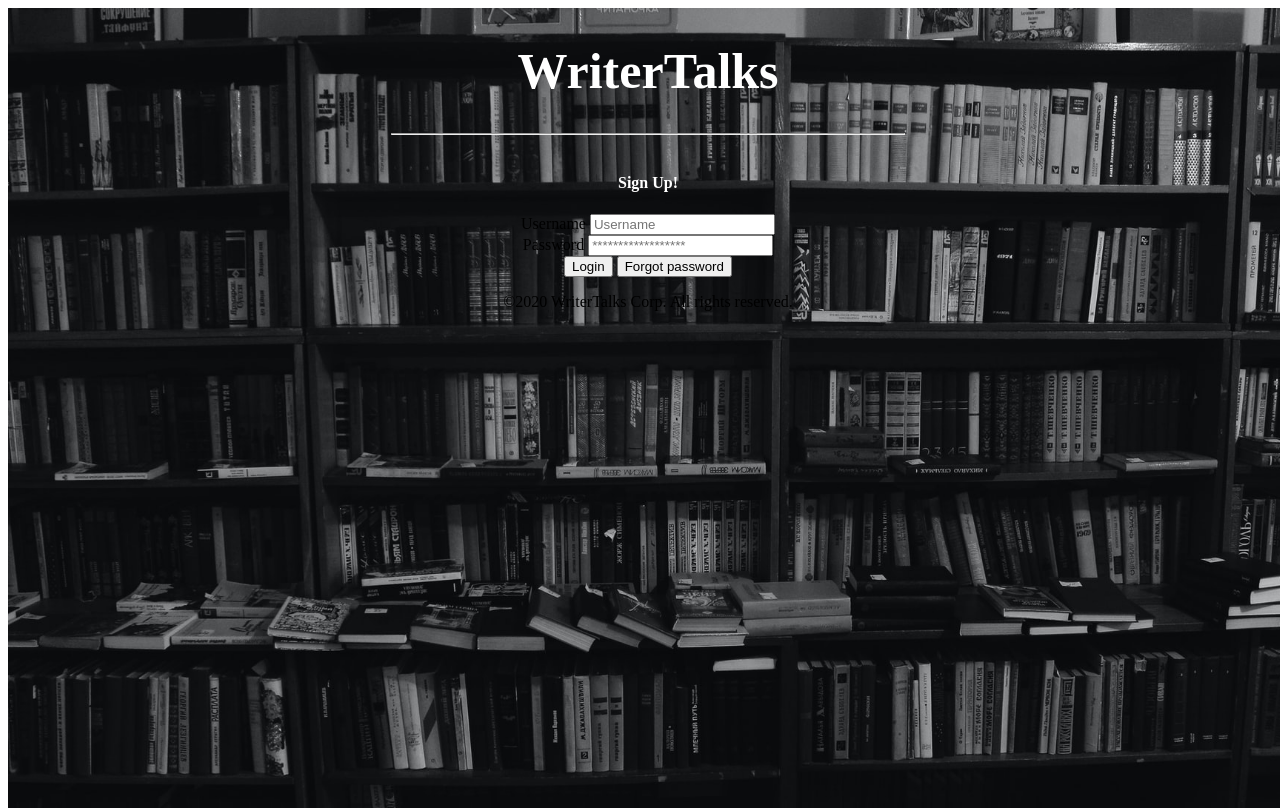
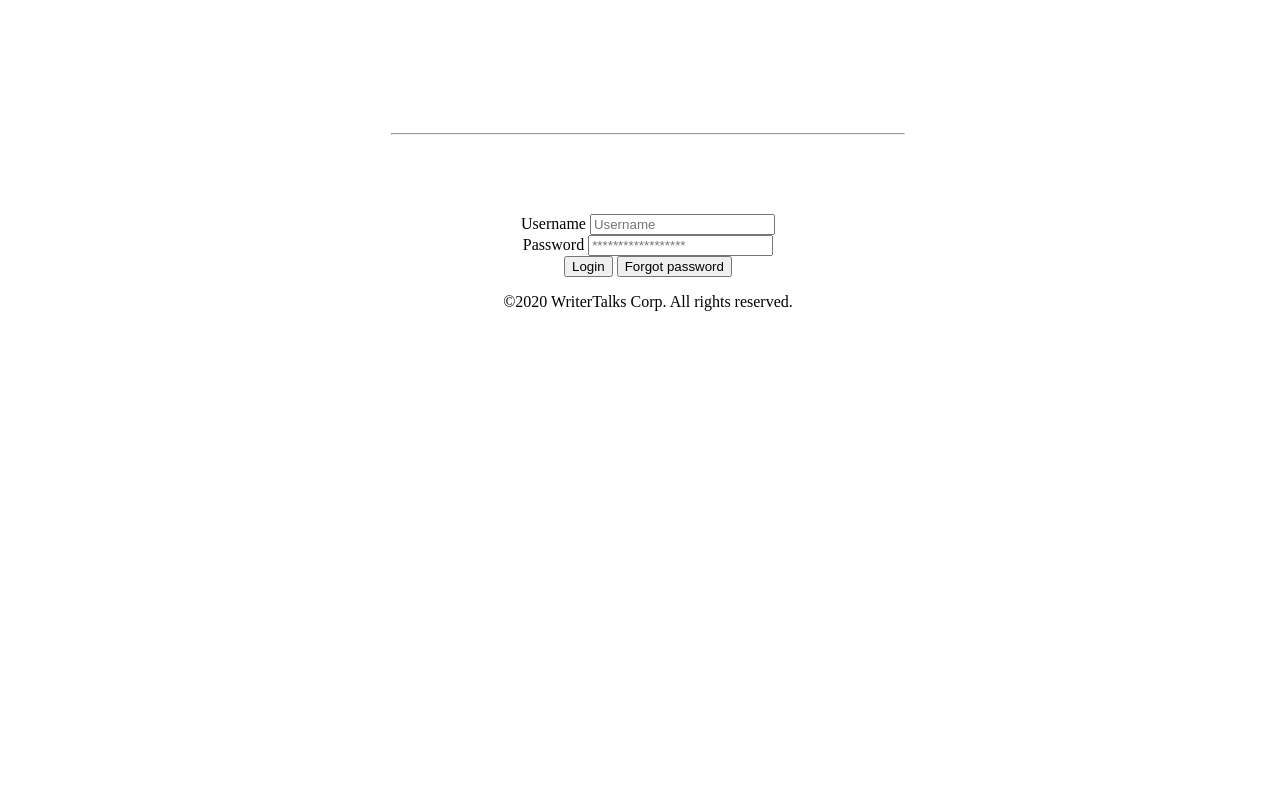
Before and after one commit to munizaimran/writertalks.github.io, a plain HTML site: page login.html in a window 1280 px wide. Drawn offline with Linux system fonts and the light colour scheme.

Commit message:
Update login.html

```diff
--- a/login.html
+++ b/login.html
@@ -10,7 +10,6 @@
     <style>
       body, html {height: 100%;}
       .bgimg {
-        background-image: url('main.jpg');
         min-height: 100%;
         background-repeat: no-repeat;
         background-position: center;
```
